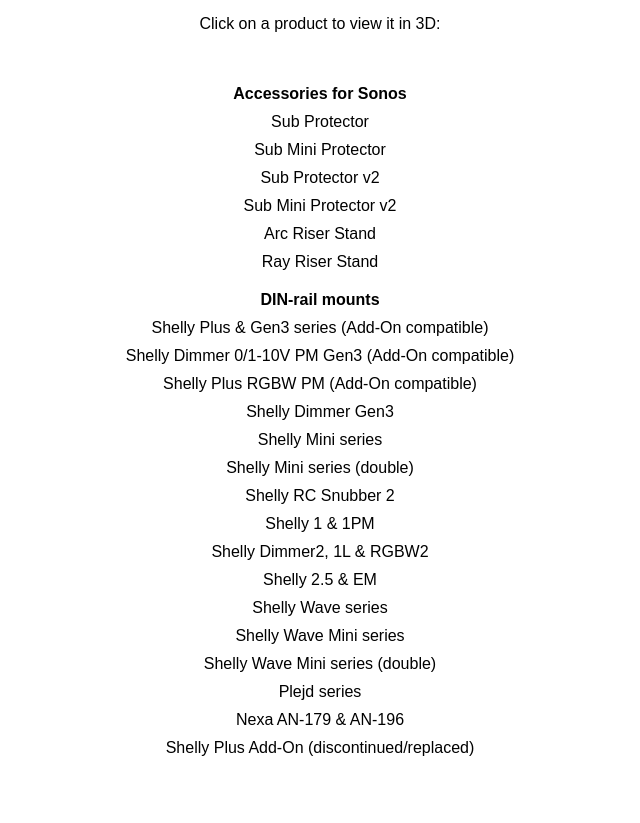
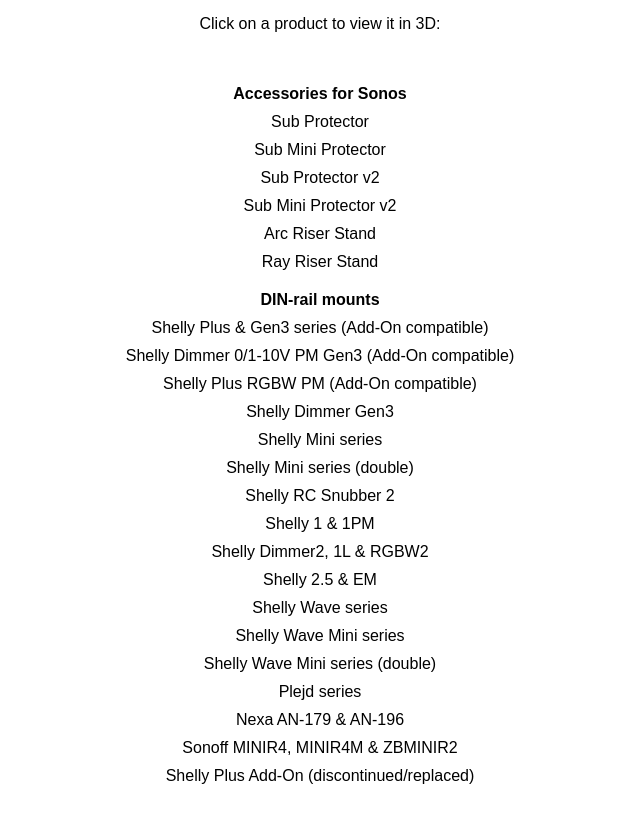
Before and after one commit to onesixth3d/model, a plain HTML site: page index.html in a window 1280 px wide. Shown: the part 99-922 px from the top of the page, without its empty margins (320-960 px from the left). Drawn offline with Linux system fonts and the light colour scheme.

Commit message:
Update index.html

```diff
--- a/index.html
+++ b/index.html
@@ -97,6 +97,7 @@
                 <li><a href="https://collaborate.shapr3d.com/v/GgmU1M_x_DMcfOEGAZJld" target="_blank">Shelly Wave Mini series (double)</a></li>
                 <li><a href="https://collaborate.shapr3d.com/v/1BZuREf9HWKr4b3l1doIn" target="_blank">Plejd series</a></li>
                 <li><a href="https://collaborate.shapr3d.com/v/h3rCoLXTdRkL3zT9GZvws" target="_blank">Nexa AN-179 & AN-196</a></li>
+                <li><a href="https://collaborate.shapr3d.com/v/daaZN2dfIUDS1QZ4vXZ9k" target="_blank">Sonoff MINIR4, MINIR4M & ZBMINIR2</a></li>
                 <li><a href="https://collaborate.shapr3d.com/v/NalyKNBeDLHMJgpPRO1wt" target="_blank">Shelly Plus Add-On (discontinued/replaced)</a></li>
             </ul>
         </li>
```
